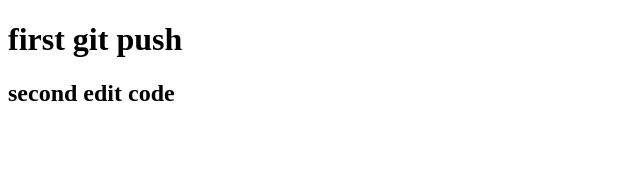
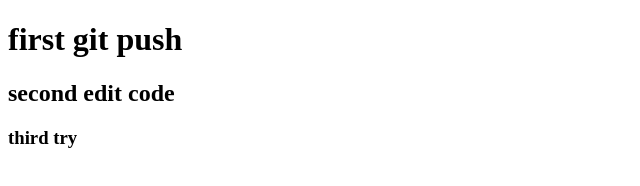
Before and after one commit to sanketkamble30/demoR1, a plain HTML site: page index.html in a window 1280 px wide. Shown: the full height of the page, 0-640 px from the left. Drawn offline with Linux system fonts and the light colour scheme.

Commit message:
my third version v3

```diff
--- a/index.html
+++ b/index.html
@@ -8,5 +8,6 @@
 <body>
     <h1>first git push</h1>
     <h2>second edit code</h2>
+    <h3>third try</h3>
 </body>
 </html>
```
